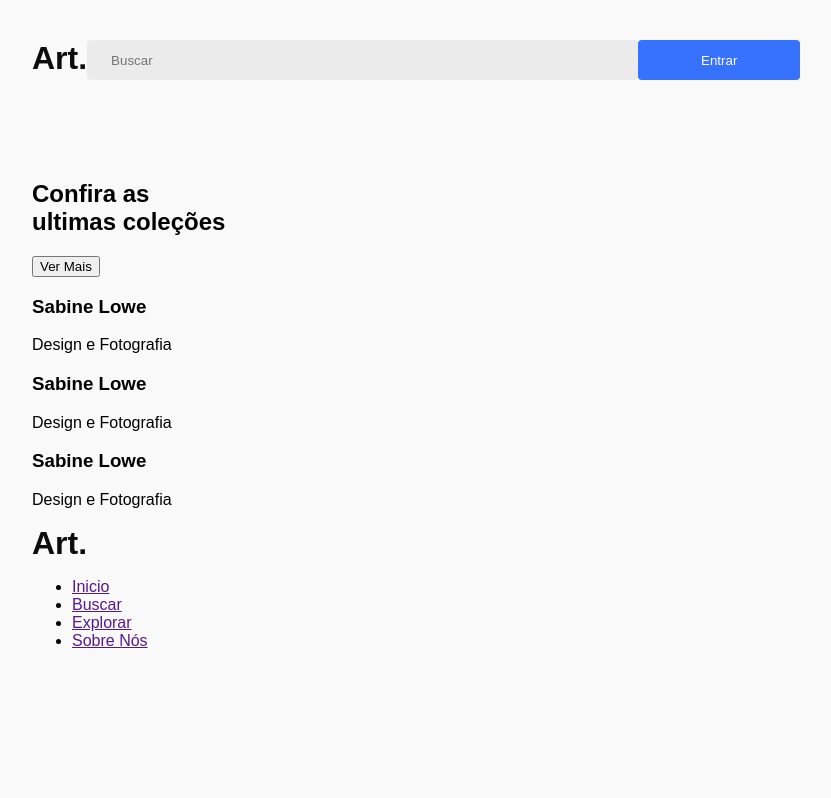
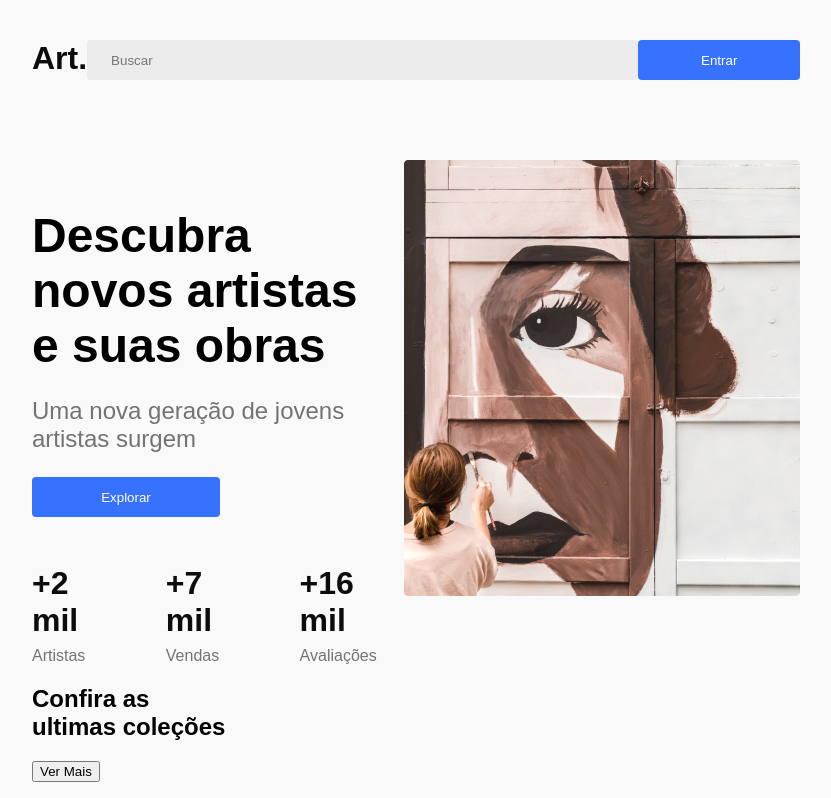
Before and after one commit to LucasViniciusNunesCosta/Art, a plain HTML site: page index.html in a window 1280 px wide. Shown: the top 798 px of the page, without its empty margins (224-1055 px from the left). Drawn offline with Linux system fonts and the light colour scheme.

Commit message:
:feat: novos artistas

```diff
--- a/index.html
+++ b/index.html
@@ -14,8 +14,29 @@
         <button class="header__btn-entrar">Entrar</button>
     </header>
     <section class="secao__novos-artistas">
-        <div class="novos-artistas__container-left"></div>
-        <div class="novos-artistas__container-right"></div>
+        <div class="novos-artistas__container-left">
+            <h3 class="novos-artistas__title">Descubra novos artistas <br>
+                e suas obras</h3>
+            <p class="novos-artistas__subtitle">Uma nova geração de jovens artistas surgem</p>
+            <button class="novos-artistas__btn">Explorar</button>
+            <div class="novos-artitas__numeros">
+                <div class="numeros__block">
+                    <span class="numero">+2 mil</span>
+                    <span class="categoria">Artistas</span>
+                </div>
+                <div class="numeros__block">
+                    <span class="numero">+7 mil</span>
+                    <span class="categoria">Vendas</span>
+                </div>
+                <div class="numeros__block">
+                    <span class="numero">+16 mil</span>
+                    <span class="categoria">Avaliações</span>
+                </div>
+            </div>
+        </div>
+        <div class="novos-artistas__container-right">
+            <img src="src/images/imagem direita.png" alt="">
+        </div>
     </section>
     <section class="secao__ultimas-colecoes">
         <div class="ultimas-colecoes__galeria">
--- a/style.css
+++ b/style.css
@@ -34,3 +34,49 @@ body{
     color: #fff;
     background: #3772FF;
 }
+
+.secao__novos-artistas{
+    display: flex;
+    justify-content: space-between;
+    align-content: center;
+}
+
+.novos-artistas__title{
+    font-weight: 600;
+    font-size: 3rem;
+    margin-bottom: 0;
+}
+.novos-artistas__subtitle{
+    font-weight: 400;
+    font-size: 24px;
+    color: #737373;
+}
+.novos-artistas__btn{
+    width: 11.75rem;
+    height: 2.5rem;
+    border: none;
+    border-radius: .25rem;
+    color: #fff;
+    background: #3772FF;
+}
+.novos-artitas__numeros{
+    display: flex;
+    margin-top: 3rem;
+    gap: 2.9rem;
+}
+.numeros__block{
+    display: flex;
+    flex-direction: column;
+    gap: .5rem;
+}
+.numeros__block > .numero{
+    font-weight: 600;
+    font-size: 2rem;
+    color: #0C0C0C;
+}
+
+.numeros__block > .categoria{
+    font-weight: 500;
+    font-size: 16px;
+    color: #737373;
+}
```
